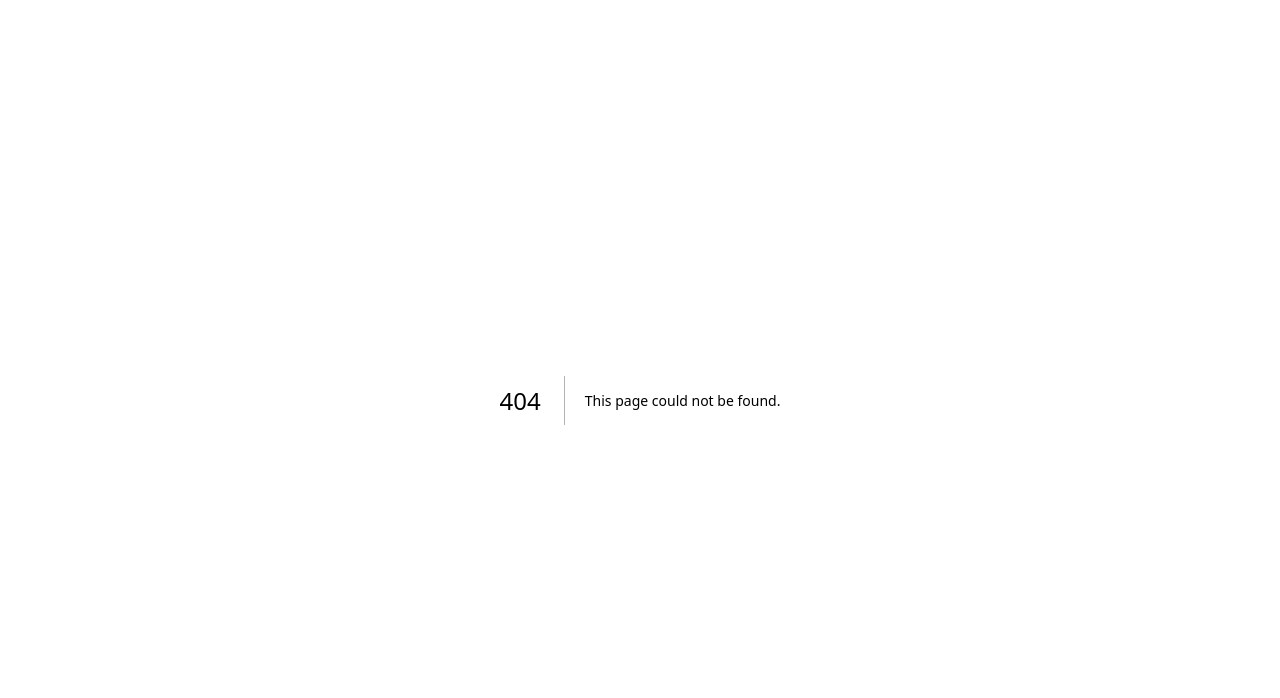
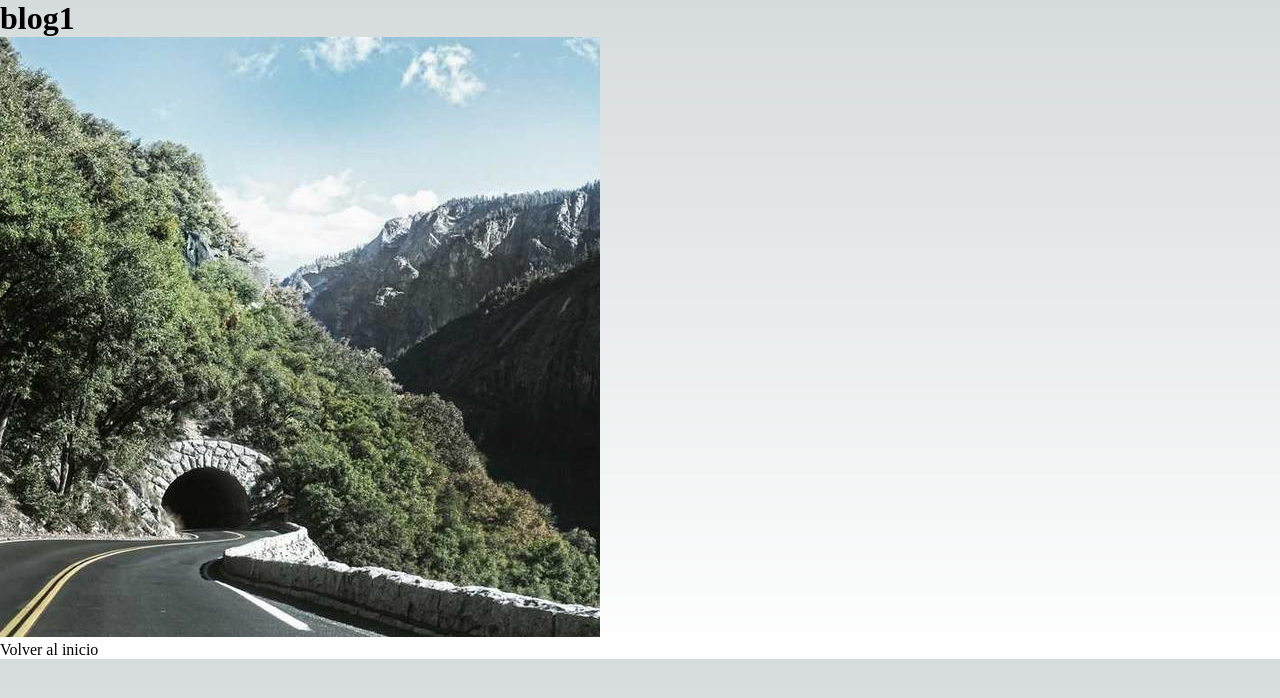
Before and after one commit to aleraiz/Fav-img-front, a Next.js app: page /blog/blog1 in a window 1280 px wide. Before the commit this address had no page. Shown: the top 698 px of the page. Built offline with nearby package versions, Linux system fonts and the light colour scheme.

Commit message:
starting project

```diff
--- /dev/null
+++ b/src/pages/blog/blog1.jsx
@@ -0,0 +1,21 @@
+import Link from "next/link";
+import Image from "next/image";
+
+export default function blog1() {
+  return (
+    <div>
+      <h1>blog1</h1>
+      <div>
+        <Image
+          src={"/img/pruebaImagen.jpg"}
+          width={600}
+          height={600}
+          alt="imagenPrueba"
+        />
+      </div>
+      <Link href="/">
+        <p>Volver al inicio</p>
+      </Link>
+    </div>
+  );
+}
--- /dev/null
+++ b/src/pages/blog/index.js
@@ -0,0 +1,5 @@
+import React from "react";
+
+export default function index() {
+  return <div>blog</div>;
+}
```
Also changed, not shown: components/Layout.jsx (added, +15 -0 lines), src/pages/about.jsx (added, +11 -0 lines), src/pages/index.js (+7 -7 lines), public/img/pruebaImagen.jpg (added).
